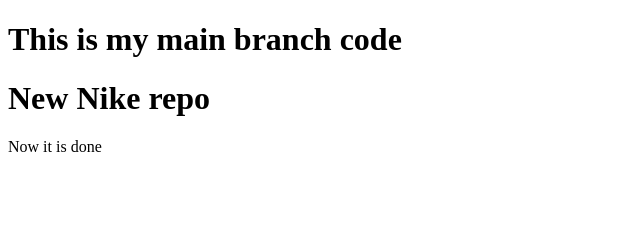
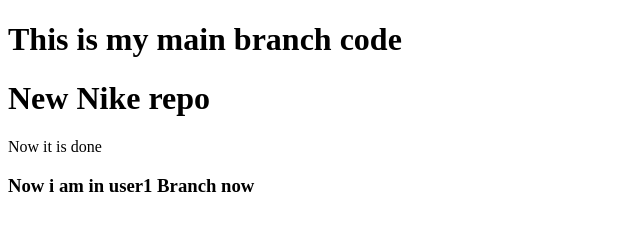
Before and after one commit to NandkishoreParmar/NikeRepo, a plain HTML site: page index.html in a window 1280 px wide. Shown: the whole page, without its empty margins (0-640 px from the left). Drawn offline with Linux system fonts and the light colour scheme.

Commit message:
create new branch user1 and push some code on github

```diff
--- a/index.html
+++ b/index.html
@@ -9,6 +9,7 @@
     <h1>This is my main branch code </h1>
 <h1>New Nike repo</h1>
 <p>Now it is done </p>
+<h3>Now i am in user1 Branch now </h3>
 
 </body>
 </html>
```
